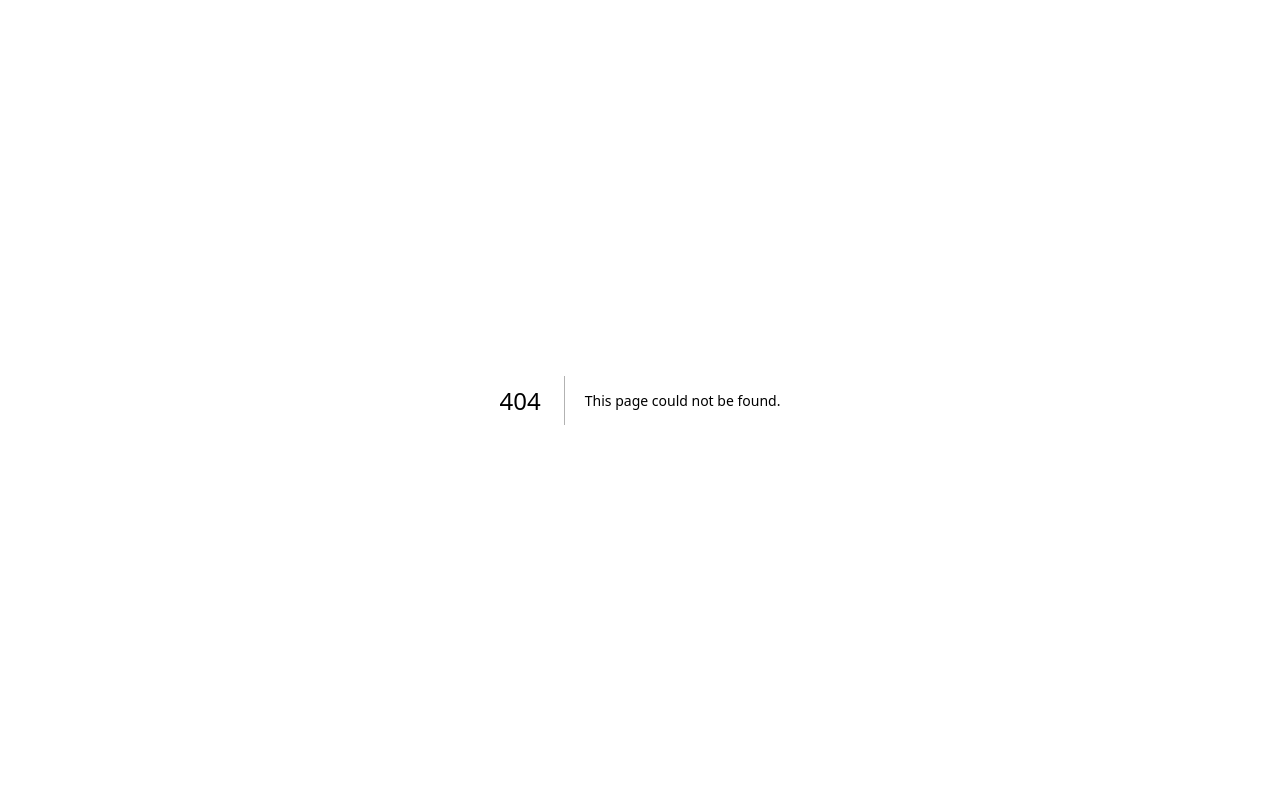
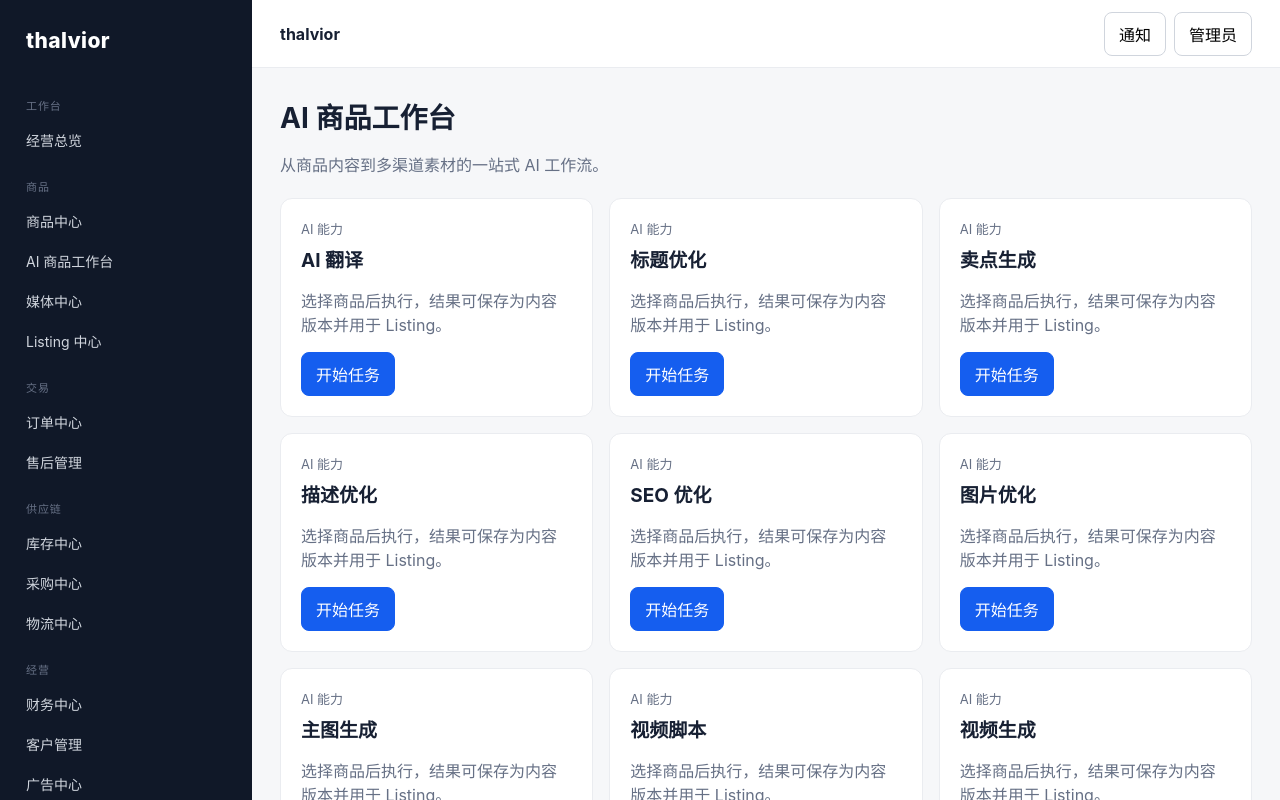
Before and after one commit to xh1455795803-beep/thalvior, a Next.js app in the folder apps/web/: page /ai-workspace in a window 1280 px wide. Before the commit this address had no page. Shown: the top 800 px of the page. Built offline with nearby package versions, Linux system fonts and the light colour scheme.

Commit message:
feat(ai): add AI product workspace template

```diff
--- /dev/null
+++ b/apps/web/app/(erp)/ai-workspace/page.tsx
@@ -0,0 +1,2 @@
+const tools=["AI 翻译","标题优化","卖点生成","描述优化","SEO 优化","图片优化","主图生成","视频脚本","视频生成","违禁词检查"];
+export default function AIWorkspace(){return <section className="content"><h1 className="title">AI 商品工作台</h1><p className="muted">从商品内容到多渠道素材的一站式 AI 工作流。</p><div className="grid grid3 section">{tools.map((x,i)=><div className="card" key={x}><div className="label">AI 能力</div><div className="metric" style={{fontSize:19}}>{x}</div><p className="muted">选择商品后执行，结果可保存为内容版本并用于 Listing。</p><button className="btn primary">开始任务</button></div>)}</div><div className="card section"><h3>任务队列</h3><table className="table"><thead><tr><th>任务</th><th>商品</th><th>语言</th><th>状态</th><th>更新时间</th></tr></thead><tbody><tr><td>标题优化</td><td>男士防水冲锋衣</td><td>英文</td><td><span className="tag">已完成</span></td><td>刚刚</td></tr><tr><td>视频生成</td><td>户外露营灯</td><td>英文</td><td><span className="tag">处理中</span></td><td>2 分钟前</td></tr></tbody></table></div></section>}
```
